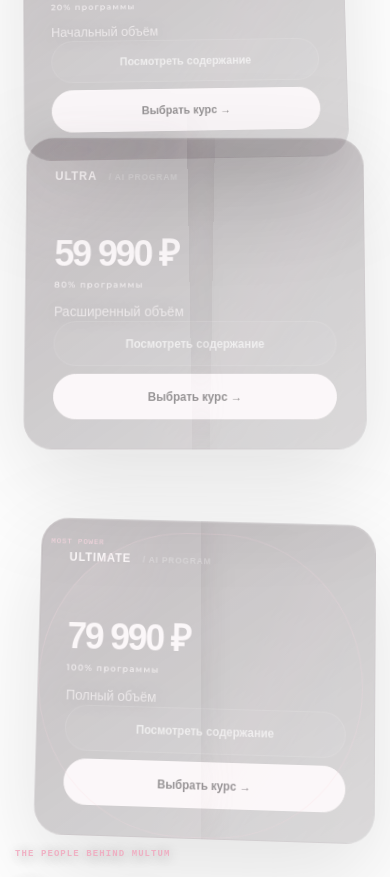
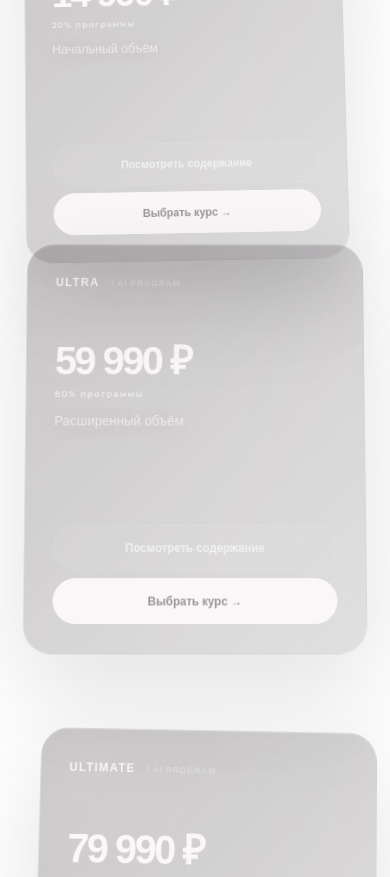
Before and after one commit to fuks19200-ctrl/09, a Next.js app: page / in a window 390 px wide. Shown: the part 3760-4637 px from the top of the page. Built offline with nearby package versions, Linux system fonts and the light colour scheme; no server answers.

Commit message:
Restore original course cards

```diff
--- a/app/globals.css
+++ b/app/globals.css
@@ -1254,297 +1254,3 @@ a:hover{
     text-shadow:0 2px 14px rgba(0,0,0,.42) !important;
   }
 }
-
-
-/* =========================================================
-   FLORA HAND / COURSE DOCK
-   The three programs behave like luminous objects resting on
-   the hand in the Bloom composition — compact, dimensional,
-   and locked to the scroll choreography.
-   ========================================================= */
-#courses{
-  position:relative;
-  isolation:isolate;
-}
-
-#courses::after{
-  content:'';
-  position:absolute;
-  z-index:-1;
-  width:min(58vw,820px);
-  height:min(38vw,520px);
-  right:-7vw;
-  top:22%;
-  background:radial-gradient(ellipse at center,
-    rgba(240,167,189,.11) 0%,
-    rgba(216,120,155,.055) 32%,
-    transparent 72%);
-  filter:blur(28px);
-  pointer-events:none;
-}
-
-#courses .pricing-grid{
-  position:relative;
-  width:min(92%,1180px);
-  margin:52px 0 0 auto;
-  display:flex;
-  align-items:flex-end;
-  justify-content:flex-end;
-  gap:clamp(10px,1.5vw,24px);
-  min-height:470px;
-  transform-style:preserve-3d;
-}
-
-#courses .price-card{
-  position:relative;
-  flex:0 0 clamp(245px,20vw,330px);
-  min-height:390px;
-  transform-style:preserve-3d;
-  overflow:hidden;
-  border-radius:30px;
-  background:
-    linear-gradient(145deg,rgba(38,20,29,.62),rgba(9,6,10,.34)) !important;
-  backdrop-filter:blur(16px) saturate(125%);
-  -webkit-backdrop-filter:blur(16px) saturate(125%);
-  box-shadow:
-    inset 0 1px 0 rgba(255,255,255,.12),
-    0 34px 90px rgba(0,0,0,.28),
-    0 0 55px rgba(240,167,189,.045);
-}
-
-#courses .price-card::after{
-  content:'';
-  position:absolute;
-  inset:1px;
-  border-radius:29px;
-  pointer-events:none;
-  background:
-    linear-gradient(120deg,
-      rgba(255,255,255,.09),
-      transparent 24%,
-      transparent 72%,
-      rgba(240,167,189,.055));
-}
-
-#courses .price-card:nth-child(1){
-  transform:translateY(38px) rotateZ(-3deg) rotateY(4deg);
-}
-#courses .price-card:nth-child(2){
-  z-index:3;
-  transform:translateY(-12px) scale(1.035);
-  box-shadow:
-    inset 0 1px 0 rgba(255,255,255,.16),
-    0 42px 110px rgba(0,0,0,.32),
-    0 0 70px rgba(240,167,189,.10);
-}
-#courses .price-card:nth-child(3){
-  transform:translateY(30px) rotateZ(3deg) rotateY(-4deg);
-}
-
-#courses .price-card .plan-name{
-  letter-spacing:.08em;
-}
-#courses .price-card .plan-price{
-  font-size:clamp(38px,4vw,58px);
-}
-#courses .price-card .plan-actions{
-  position:relative;
-  z-index:4;
-}
-
-#courses .price-card.is-featured::before{
-  content:'MOST POWER';
-  position:absolute;
-  top:16px;
-  right:16px;
-  z-index:5;
-  padding:7px 9px;
-  border:1px solid rgba(240,167,189,.25);
-  border-radius:999px;
-  background:rgba(240,167,189,.08);
-  color:var(--flora-rose-hot);
-  font:500 8px/1 var(--system);
-  letter-spacing:.12em;
-}
-
-@media(max-width:1000px){
-  #courses .pricing-grid{
-    width:100%;
-    min-height:420px;
-    gap:12px;
-  }
-  #courses .price-card{
-    flex-basis:31%;
-    min-height:360px;
-  }
-}
-
-@media(max-width:700px){
-  #courses .pricing-grid{
-    display:grid;
-    grid-template-columns:1fr;
-    gap:14px;
-    min-height:0;
-    margin-top:34px;
-  }
-  #courses .price-card,
-  #courses .price-card:nth-child(1),
-  #courses .price-card:nth-child(2),
-  #courses .price-card:nth-child(3){
-    flex:none;
-    width:100%;
-    min-height:0;
-    transform:none;
-  }
-  #courses .price-card.is-featured::before{
-    top:12px;
-    right:12px;
-  }
-}
-
-
-/* =========================================================
-   ONE CONTINUOUS FLORA ENVIRONMENT
-   No second Bloom clip interrupts the main scroll world.
-   This section is a transparent editorial bridge into courses.
-   ========================================================= */
-.flora-handoff{
-  position:relative;
-  min-height:620px;
-  display:grid;
-  align-items:center;
-  padding:clamp(36px,7vw,100px) 0;
-  isolation:isolate;
-}
-.flora-handoff::before{
-  content:'';
-  position:absolute;
-  z-index:-1;
-  left:-18vw;
-  right:-18vw;
-  top:8%;
-  bottom:8%;
-  background:
-    radial-gradient(ellipse at 70% 48%,rgba(240,167,189,.10),transparent 28%),
-    linear-gradient(90deg,transparent 0%,rgba(8,5,8,.16) 48%,rgba(8,5,8,.34) 100%);
-  filter:blur(18px);
-  pointer-events:none;
-}
-.flora-handoff__label{
-  position:absolute;
-  top:0;
-  left:0;
-  right:0;
-  display:flex;
-  justify-content:space-between;
-  align-items:center;
-  padding-bottom:16px;
-  border-bottom:1px solid rgba(247,238,241,.12);
-  color:var(--flora-dim);
-  font:500 9px/1 var(--system);
-  letter-spacing:.14em;
-}
-.flora-handoff__label .eyebrow{
-  margin:0;
-}
-.flora-handoff__copy{
-  width:min(680px,72%);
-  margin-left:auto;
-  margin-right:4%;
-  padding:clamp(28px,4vw,56px);
-  border:1px solid rgba(247,238,241,.15);
-  border-radius:32px;
-  background:linear-gradient(135deg,rgba(31,18,25,.46),rgba(8,6,9,.18));
-  backdrop-filter:blur(17px) saturate(120%);
-  -webkit-backdrop-filter:blur(17px) saturate(120%);
-  box-shadow:
-    inset 0 1px 0 rgba(255,255,255,.09),
-    0 40px 110px rgba(0,0,0,.24);
-}
-.flora-handoff__copy h2{
-  margin-bottom:22px;
-}
-.flora-handoff__copy h2 em{
-  color:var(--flora-rose-hot);
-  font-style:normal;
-}
-.flora-handoff__copy p{
-  max-width:590px;
-  font-size:clamp(16px,1.35vw,20px);
-}
-.flora-handoff__meta{
-  display:flex;
-  justify-content:space-between;
-  gap:20px;
-  margin-top:34px;
-  padding-top:18px;
-  border-top:1px solid rgba(247,238,241,.12);
-  color:rgba(240,167,189,.74);
-  font:500 9px/1.4 var(--system);
-  letter-spacing:.12em;
-}
-.flora-handoff__signal{
-  position:absolute;
-  left:11%;
-  bottom:13%;
-  width:150px;
-  height:150px;
-  border:1px solid rgba(240,167,189,.18);
-  border-radius:50%;
-  transform:rotate(-20deg);
-  box-shadow:0 0 80px rgba(240,167,189,.06);
-}
-.flora-handoff__signal::before,
-.flora-handoff__signal::after{
-  content:'';
-  position:absolute;
-  inset:20%;
-  border:1px solid rgba(247,238,241,.11);
-  border-radius:50%;
-}
-.flora-handoff__signal::after{
-  inset:45%;
-  background:var(--flora-rose-hot);
-  border:0;
-  box-shadow:0 0 24px rgba(240,167,189,.55);
-}
-.flora-handoff__signal i{
-  position:absolute;
-  width:5px;
-  height:5px;
-  border-radius:50%;
-  background:var(--flora-pearl);
-}
-.flora-handoff__signal i:nth-child(1){left:14%;top:48%}
-.flora-handoff__signal i:nth-child(2){right:13%;top:26%}
-.flora-handoff__signal i:nth-child(3){right:22%;bottom:15%}
-
-@media(max-width:700px){
-  .flora-handoff{
-    min-height:600px;
-    padding-top:80px;
-  }
-  .flora-handoff__label{
-    font-size:8px;
-  }
-  .flora-handoff__label > span:last-child{
-    display:none;
-  }
-  .flora-handoff__copy{
-    width:100%;
-    margin:0;
-    padding:28px 22px;
-  }
-  .flora-handoff__meta{
-    flex-direction:column;
-    gap:10px;
-  }
-  .flora-handoff__signal{
-    left:auto;
-    right:5%;
-    bottom:4%;
-    width:110px;
-    height:110px;
-    opacity:.65;
-  }
-}
```
